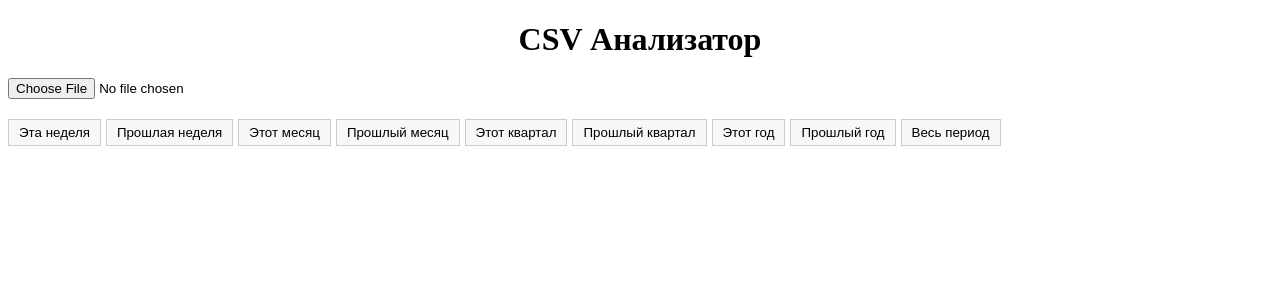
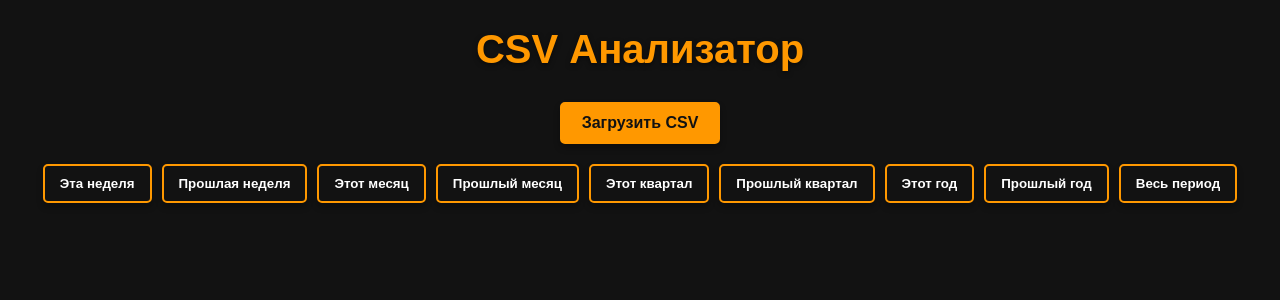
Before and after one commit to DanilMus/WebTableAnalyser, a Vue app: page / in a window 1280 px wide. Shown: the top 300 px of the page. Built offline with nearby package versions, Linux system fonts and the light colour scheme.

Commit message:
Dev: сделал супер крутой вид

```diff
--- /dev/null
+++ b/public/index.css
@@ -0,0 +1,14 @@
+:root {
+    --primary-color: #ff9800;
+    --background-color: #121212;
+    --text-color: #ffffff;
+    --border-color: #333333;
+}
+
+body {
+    background-color: var(--background-color);
+    color: var(--text-color);
+    font-family: Arial, sans-serif;
+    margin: 0;
+    padding: 0;
+}
--- a/src/App.vue
+++ b/src/App.vue
@@ -21,8 +21,20 @@ const handleFileData = (data) => {
 </template>
 
 <style scoped>
+/* Основной контейнер */
+.app-container {
+    padding: 20px;
+    max-width: 1200px;
+    margin: 0 auto;
+}
+
+/* Заголовок */
 h1 {
     text-align: center;
-    margin-bottom: 20px;
+    margin-bottom: 30px;
+    color: var(--primary-color);
+    font-size: 2.5rem;
+    font-weight: bold;
+    text-shadow: 0 2px 5px rgba(0, 0, 0, 0.5);
 }
 </style>
--- a/src/components/FileUploader.vue
+++ b/src/components/FileUploader.vue
@@ -31,12 +31,38 @@ const handleFileUpload = (event) => {
 
 <template>
     <div class="file-uploader">
-        <input type="file" ref="fileInput" accept=".csv" @change="handleFileUpload" />
+        <label for="fileInput">Загрузить CSV</label>
+        <input type="file" id="fileInput" ref="fileInput" accept=".csv" @change="handleFileUpload" />
     </div>
 </template>
 
 <style scoped>
 .file-uploader {
+    display: flex;
+    justify-content: center;
     margin-bottom: 20px;
 }
+
+input[type="file"] {
+    display: none;
+}
+
+label {
+    padding: 10px 20px;
+    background: var(--primary-color);
+    color: var(--background-color);
+    border: 2px solid var(--primary-color);
+    border-radius: 5px;
+    cursor: pointer;
+    transition: all 0.3s ease;
+    font-weight: bold;
+    text-align: center;
+    box-shadow: 0 4px 6px rgba(0,0,0,0.3);
+}
+
+label:hover {
+    background: var(--background-color);
+    color: var(--primary-color);
+    border-color: var(--primary-color);
+}
 </style>
--- a/src/components/TableChart.vue
+++ b/src/components/TableChart.vue
@@ -120,32 +120,65 @@ watch([selectedPeriod, selectedColumns], () => {
 <style scoped>
 /* Стили для фильтров */
 .filters {
-    margin-bottom: 10px;
+    margin-bottom: 20px;
     display: flex;
     flex-wrap: wrap;
-    gap: 5px;
+    gap: 10px;
+    justify-content: center;
 }
 
 /* Стили для кнопок */
 button {
-    padding: 5px 10px;
-    border: 1px solid #ccc;
-    background: #f8f8f8;
+    padding: 10px 15px;
+    border: 2px solid var(--primary-color);
+    background: var(--background-color);
+    color: var(--text-color);
     cursor: pointer;
+    border-radius: 5px;
+    transition: all 0.3s ease;
+    font-weight: bold;
+    box-shadow: 0 4px 6px rgba(0, 0, 0, 0.3);
 }
 
 /* Эффект при наведении на кнопку */
 button:hover {
-    background: #e0e0e0;
+    background: var(--primary-color);
+    color: var(--background-color);
+    border-color: var(--primary-color);
 }
 
+/* Секция выбора столбцов */
 .column-selector {
-    margin-bottom: 10px;
+    margin-bottom: 20px;
     display: flex;
     flex-wrap: wrap;
-    gap: 10px;
+    gap: 15px;
+    justify-content: center;
 }
-label {
+
+.column-selector label {
     cursor: pointer;
+    color: var(--text-color);
+    font-size: 14px;
+    display: flex;
+    align-items: center;
+    gap: 5px;
+}
+
+/* Стили для чекбоксов */
+input[type="checkbox"] {
+    accent-color: var(--primary-color);
+    width: 16px;
+    height: 16px;
+}
+
+/* График */
+.chart-container {
+    width: 100%;
+    height: 400px;
+    border: 2px solid var(--primary-color);
+    border-radius: 10px;
+    background: var(--background-color);
+    box-shadow: 0 4px 10px rgba(0, 0, 0, 0.5);
 }
 </style>
--- a/src/main.js
+++ b/src/main.js
@@ -1,4 +1,5 @@
 import { createApp } from 'vue'
 import App from './App.vue'
+import '../public/index.css' // импорт глобальных стилей
 
 createApp(App).mount('#app')
--- a/src/utils/chartBuilder.js
+++ b/src/utils/chartBuilder.js
@@ -31,7 +31,7 @@ export const updateChart = async (chartRef, filteredData, selectedColumns) => {
             data: filteredData.value.map((row) => row.date) // Берём даты из данных
         },
         yAxis: { type: "value" }, // Ось Y — числовая
-        legend: { show: true }, // Показываем легенду (названия линий на графике)
+        legend: { show: false }, // Показываем легенду (названия линий на графике)
         series: selectedColumns.value.map((key) => ({
                 name: key, // Название линии в легенде
                 type: "line", // График линейный
```
Also changed, not shown: src/components/HelloWorld.vue (deleted, +0 -58 lines).
